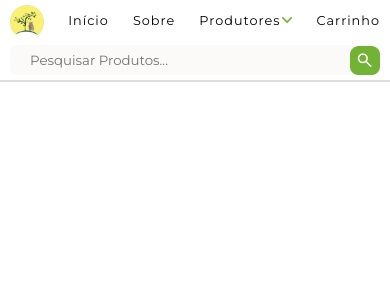
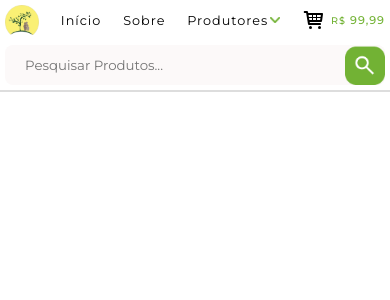
Before and after one commit to Prezotti/astral-frontend, a Next.js app: page / in a window 390 px wide. Shown: the top 300 px of the page. Built offline with nearby package versions, Linux system fonts and the light colour scheme.

Commit message:
renato albani

```diff
--- a/src/components/Header.tsx
+++ b/src/components/Header.tsx
@@ -1,28 +1,31 @@
-import styles from '../styles/components/Header.module.css'
+import styles from "../styles/components/Header.module.css";
 
-import { SearchBar } from './SearchBar'
+import { SearchBar } from "./SearchBar";
+
+import { TiShoppingCart } from "react-icons/ti";
 
 export function Header() {
-
   const abrirMenuProdutores = () => {
-        const menuProdutores = document.querySelector(`.${styles.menuProdutores}`) as HTMLDivElement
-        menuProdutores.style.display = "flex"
-        menuProdutores.classList.add(styles.slideintop)
-    }
+    const menuProdutores = document.querySelector(
+      `.${styles.menuProdutores}`
+    ) as HTMLDivElement;
+    menuProdutores.style.display = "flex";
+    menuProdutores.classList.add(styles.slideintop);
+  };
 
   const fecharMenuProdutores = () => {
-        const menuProdutores = document.querySelector(`.${styles.menuProdutores}`) as HTMLDivElement
-        menuProdutores.style.display = "none"
-    }
+    const menuProdutores = document.querySelector(
+      `.${styles.menuProdutores}`
+    ) as HTMLDivElement;
+    menuProdutores.style.display = "none";
+  };
 
   const ativaFiltroProdutor = (evento: React.MouseEvent<HTMLDivElement>) => {
-        evento.currentTarget.classList.toggle(styles.ativo)
+    evento.currentTarget.classList.toggle(styles.ativo);
     //todo: adicionar filtro
-    }
+  };
 
-
-
-    const produtores = [ "Vanildo", "João", "Maria", "José", "ASdmiosajiod" ]
+  const produtores = ["Vanildo", "João", "Maria", "José", "ASdmiosajiod"];
 
   return (
     <header className={styles.headerContainer}>
@@ -31,16 +34,25 @@ export function Header() {
         <a href="/">Início</a>
         <a href="/sobre">Sobre</a>
         <SearchBar />
-                <section onMouseEnter={abrirMenuProdutores} onMouseLeave={fecharMenuProdutores} className={styles.selectProdutores}>
+        <section
+          onMouseEnter={abrirMenuProdutores}
+          onMouseLeave={fecharMenuProdutores}
+          className={styles.selectProdutores}
+        >
           <p>Produtores</p>
           <section className={styles.menuProdutores}>
-                        {produtores.map(produtor => {
-                            return <div onClick={ativaFiltroProdutor}>{produtor}</div>
+            {produtores.map((produtor) => {
+              return <div onClick={ativaFiltroProdutor}>{produtor}</div>;
             })}
           </section>
         </section>
-                <a href="/carrinho">Carrinho</a>
+        <a href="/carrinho">
+          <TiShoppingCart size={24} color="#000" />
+          <p className={styles.precoCarrinho}>
+            <span>R$</span> 99,99
+          </p>
+        </a>
       </div>
     </header>
-    )
+  );
 }
--- a/src/styles/components/Header.module.css
+++ b/src/styles/components/Header.module.css
@@ -36,6 +36,9 @@
   font-size: 1rem;
   font-weight: 400;
   letter-spacing: 1px;
+  display: flex;
+  gap: 5px;
+  align-items: center;
   text-shadow: 0px -2px 0 white, 0px -1px 0 white, 0px 0px 0 white,
     2px -2px 0 white, 2px -1px 0 white, 2px 0px 0 white, -2px -2px 0 white,
     -2px -1px 0 white, -2px 0px 0 white, 1px -2px 0 white, 1px -1px 0 white,
@@ -43,6 +46,16 @@
     0px -2px 0 white, 0px -1px 0 white, 0px 0px 0 white;
   box-shadow: 0 -1px 0 0 white inset, 0 -2px 0 0 transparent inset;
   transition: all 0.3s ease-in;
+}
+
+.precoCarrinho {
+  font-size: 0.8rem;
+  font-weight: 500;
+  color: #72b234;
+}
+
+.precoCarrinho span {
+  font-size: 0.6rem;
 }
 
 .headerConteudo a:hover {
@@ -148,11 +161,27 @@
   .headerConteudo img {
     height: 30px;
   }
-  .headerConteudo a {
+  .selectProdutores {
+    background-size: 10px;
+    padding-right: 12px;
+  }
+}
+
+@media (max-width: 420px) {
+  .headerConteudo {
+    padding: 0 5px;
+  }
+  .headerConteudo img {
+    height: 30px;
+  }
+  .headerConteudo a,
+  .selectProdutores {
     font-size: 0.8rem;
   }
+  .precoCarrinho {
+    font-size: 0.7rem;
+  }
   .selectProdutores {
-    font-size: 0.8rem;
     background-size: 10px;
     padding-right: 12px;
   }
--- a/src/styles/components/SearchBar.module.css
+++ b/src/styles/components/SearchBar.module.css
@@ -42,5 +42,10 @@
   }
   .searchBarContainer input {
     width: 100%;
+    height: 40px;
+  }
+  .searchBarContainer button {
+    width: 40px;
+    height: 40px;
   }
 }
```
Lines whose indentation alone changed are shown as unchanged.
